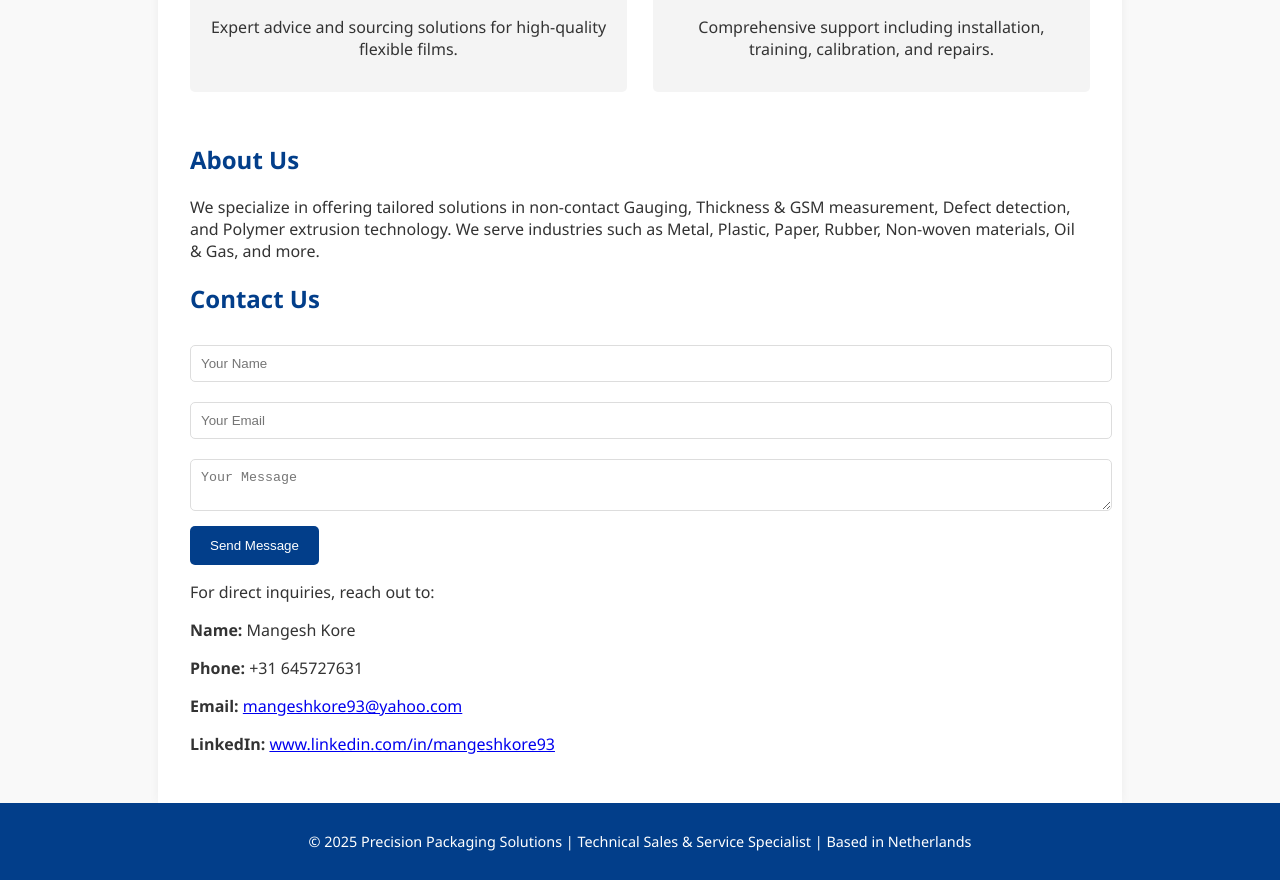
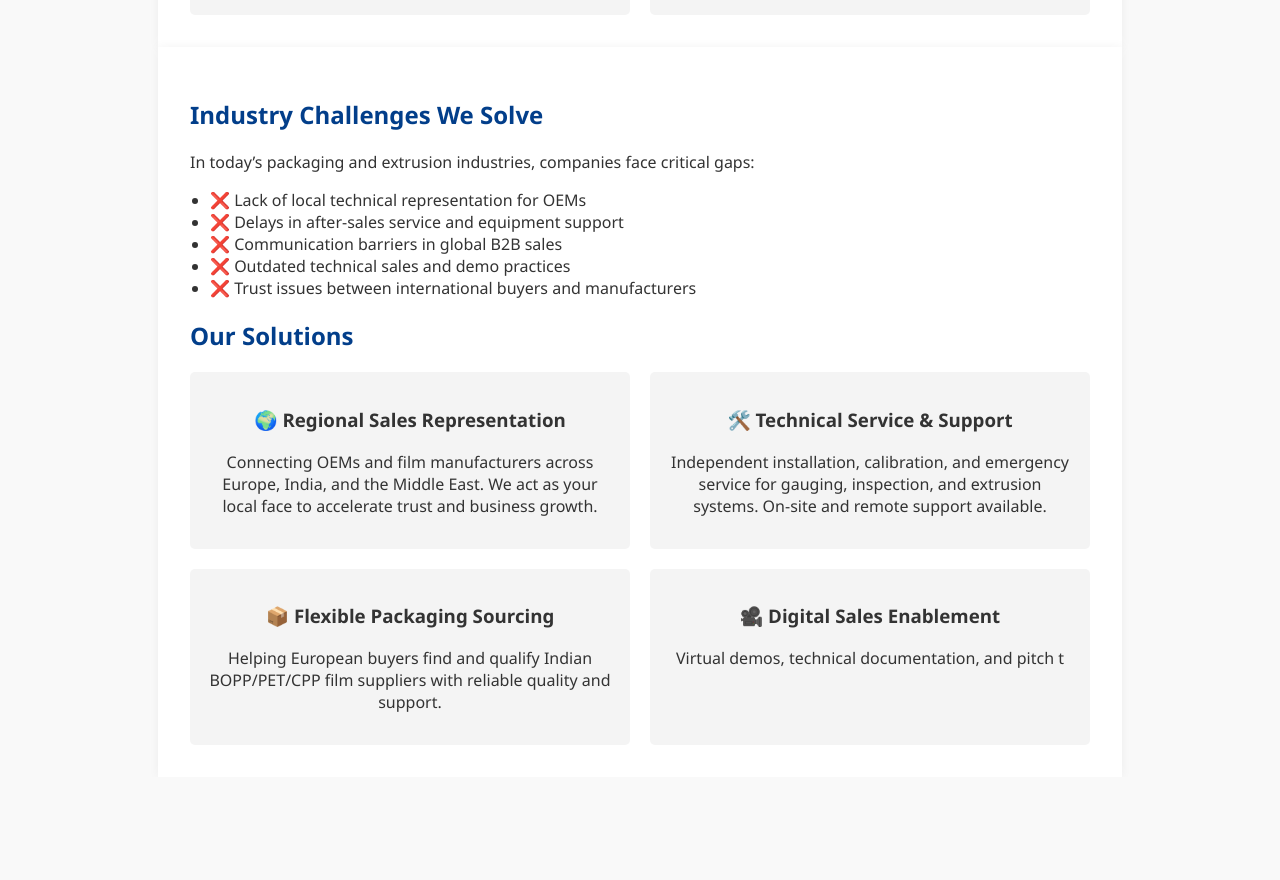
Before and after one commit to PackTech-Packaging-Solutions/PackTech-Packaging-Solutions, a plain HTML site: page index.html in a window 1280 px wide. Shown: the part 1120-2000 px from the top of the page. After the commit the page ends 1897 px from the top, so only its background shows below. Drawn offline with Linux system fonts and the light colour scheme.

Commit message:
Update index.html

```diff
--- a/index.html
+++ b/index.html
@@ -3,7 +3,7 @@
 <head>
   <meta charset="UTF-8" />
   <meta name="viewport" content="width=device-width, initial-scale=1.0"/>
-  <title>Precision Packaging Solutions</title>
+  <title>PackTech Solutions - Technical Sales & Service</title>
   <style>
     body {
       font-family: 'Segoe UI', Tahoma, Geneva, Verdana, sans-serif;
@@ -30,7 +30,7 @@
       font-weight: bold;
     }
     .hero {
-      background-image: url('Hero Image.jpg'); /* Your custom image */
+      background-image: url('Hero Image.jpg');
       background-size: cover;
       background-position: center;
       color: white;
@@ -59,10 +59,10 @@
       display: flex;
       justify-content: space-between;
       flex-wrap: wrap;
+      gap: 20px;
     }
     .service {
-      width: 45%;
-      margin-bottom: 2em;
+      flex: 1 1 45%;
       padding: 1em;
       background: #f4f4f4;
       border-radius: 5px;
@@ -97,10 +97,10 @@
     .contact-form button:hover {
       background: #00509d;
     }
+    ul {
+      padding-left: 20px;
+    }
     @media (max-width: 600px) {
-      .container {
-        padding: 1em;
-      }
       .services {
         flex-direction: column;
       }
@@ -110,23 +110,21 @@
 <body>
 
   <header>
-    <img src="Logo.png" alt="PackTech Packaging Solutions Logo">
-    <h1>PackTech Packaging Solutions</h1>
+    <img src="Logo.png" alt="PackTech Solutions Logo">
+    <h1>PackTech Solutions - Technical Sales & Service Specialist</h1>
     <nav>
       <a href="#services">Services</a>
-      <a href="#about">About</a>
+      <a href="#solutions">Solutions</a>
       <a href="#contact">Contact</a>
     </nav>
   </header>
 
   <section class="hero">
-    <h1>"Empowering Packaging with Innovation & Precision"</h1>
+    <h1>Empowering Packaging with Innovation & Precision</h1>
     <p>Specializing in advanced gauging, defect detection, and polymer technology. Connecting European OEMs with Indian manufacturing excellence in the packaging industry.</p>
   </section>
 
-  <div class="container">
-
-    <section id="services">
+  <div class="container" id="services">
     <h2>Our Services</h2>
     <div class="services">
       <div class="service">
@@ -150,33 +148,33 @@
         <p>Comprehensive support including installation, training, calibration, and repairs.</p>
       </div>
     </div>
-    </section>
-
-    <section id="about">
-      <h2>About Us</h2>
-      <p>We specialize in offering tailored solutions in non-contact Gauging, Thickness & GSM measurement, Defect detection, and Polymer extrusion technology. We serve industries such as Metal, Plastic, Paper, Rubber, Non-woven materials, Oil & Gas, and more.</p>
-    </section>
-
-    <section id="contact">
-      <h2>Contact Us</h2>
-      <form action="https://formspree.io/f/mqaqergl" method="POST" class="contact-form">
-        <input type="text" name="name" placeholder="Your Name" required>
-        <input type="email" name="email" placeholder="Your Email" required>
-        <textarea name="message" placeholder="Your Message" required></textarea>
-        <button type="submit">Send Message</button>
-      </form>
-      <p>For direct inquiries, reach out to:</p>
-      <p><strong>Name:</strong> Mangesh Kore</p>
-      <p><strong>Phone:</strong> +31 645727631</p>
-      <p><strong>Email:</strong> <a href="mailto:mangeshkore93@yahoo.com">mangeshkore93@yahoo.com</a></p>
-      <p><strong>LinkedIn:</strong> <a href="https://www.linkedin.com/in/mangeshkore93" target="_blank">www.linkedin.com/in/mangeshkore93</a></p>
-    </section>
-
   </div>
 
-  <footer>
-    <p>&copy; 2025 Precision Packaging Solutions | Technical Sales & Service Specialist | Based in Netherlands</p>
-  </footer>
+  <div class="container" id="solutions">
+    <h2>Industry Challenges We Solve</h2>
+    <p>In today’s packaging and extrusion industries, companies face critical gaps:</p>
+    <ul>
+      <li>❌ Lack of local technical representation for OEMs</li>
+      <li>❌ Delays in after-sales service and equipment support</li>
+      <li>❌ Communication barriers in global B2B sales</li>
+      <li>❌ Outdated technical sales and demo practices</li>
+      <li>❌ Trust issues between international buyers and manufacturers</li>
+    </ul>
 
-</body>
-</html>
+    <h2>Our Solutions</h2>
+    <div class="services">
+      <div class="service">
+        <h3>🌍 Regional Sales Representation</h3>
+        <p>Connecting OEMs and film manufacturers across Europe, India, and the Middle East. We act as your local face to accelerate trust and business growth.</p>
+      </div>
+      <div class="service">
+        <h3>🛠️ Technical Service & Support</h3>
+        <p>Independent installation, calibration, and emergency service for gauging, inspection, and extrusion systems. On-site and remote support available.</p>
+      </div>
+      <div class="service">
+        <h3>📦 Flexible Packaging Sourcing</h3>
+        <p>Helping European buyers find and qualify Indian BOPP/PET/CPP film suppliers with reliable quality and support.</p>
+      </div>
+      <div class="service">
+        <h3>🎥 Digital Sales Enablement</h3>
+        <p>Virtual demos, technical documentation, and pitch t
```
Lines whose indentation alone changed are shown as unchanged.
